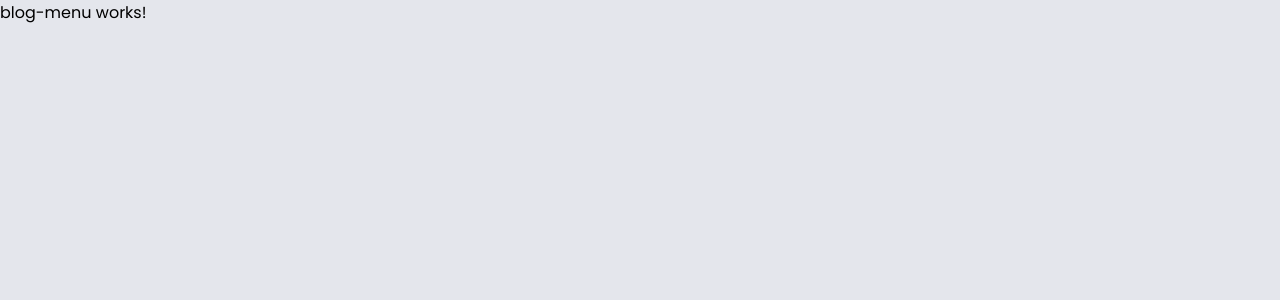
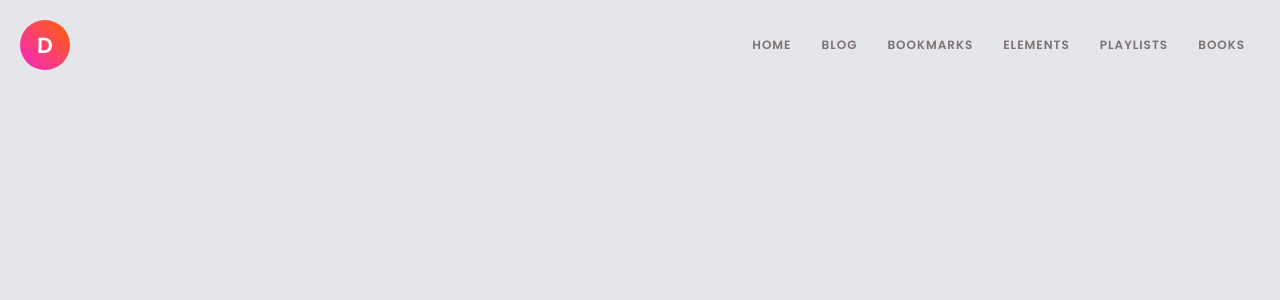
Before and after one commit to csilvanp/angular-blog, an Angular app: page / in a window 1280 px wide. Shown: the top 300 px of the page. Built offline with nearby package versions, Linux system fonts and the light colour scheme.

Commit message:
updated menu component & added dynamic data

```diff
--- a/src/app/components/blog-menu/blog-menu.component.css
+++ b/src/app/components/blog-menu/blog-menu.component.css
@@ -0,0 +1,53 @@
+.header__container {
+  width: 100%;
+  height: fit-content;
+}
+
+.menu__container {
+  padding: 20px 20px 0px;
+  display: flex;
+  align-items: center;
+  justify-content: space-between;
+}
+.simulate__img {
+  width: 50px;
+  height: 50px;
+  border-radius: 50%;
+  display: flex;
+  align-items: center;
+  justify-content: center;
+  text-align: center;
+  font-size: 22px;
+  font-weight: 600;
+  color: white;
+  background: linear-gradient(
+    45deg,
+    rgba(245, 35, 201, 1) 0%,
+    rgba(255, 99, 2, 1) 100%
+  );
+}
+
+.menu__list {
+  display: flex;
+  align-items: flex-end;
+  justify-content: flex-end;
+}
+
+.menu__items {
+  padding: 0px 15px 0px;
+  list-style: none;
+  text-transform: uppercase;
+  font-weight: 600;
+  font-size: 12px;
+  letter-spacing: 1px;
+}
+
+.menu__items > a {
+  color: rgb(124, 113, 113);
+  transition: color 0.2s;
+  text-decoration: none;
+}
+
+.menu__items > a:hover {
+  color: rgb(231, 40, 136);
+}
--- a/src/app/components/blog-menu/blog-menu.component.html
+++ b/src/app/components/blog-menu/blog-menu.component.html
@@ -1 +1,12 @@
-<p>blog-menu works!</p>
+<header class="header__container">
+  <nav class="menu__container">
+    <div class="simulate__img">D</div>
+    <ul class="menu__list">
+      <li class="menu__items" *ngFor="let item of items;">
+        <a href="">
+          {{item}}
+        </a>
+      </li>
+    </ul>
+  </nav>
+</header>
--- a/src/app/components/blog-menu/blog-menu.component.ts
+++ b/src/app/components/blog-menu/blog-menu.component.ts
@@ -1,15 +1,17 @@
-import { Component, OnInit } from '@angular/core';
+import { Component } from '@angular/core';
+import { environment } from '../../../environments/environment'
 
 @Component({
   selector: 'app-blog-menu',
   templateUrl: './blog-menu.component.html',
   styleUrls: ['./blog-menu.component.css']
 })
-export class BlogMenuComponent implements OnInit {
+export class BlogMenuComponent {
 
-  constructor() { }
+  items:string[];
 
-  ngOnInit(): void {
+  constructor() {
+    this.items = environment.menu_items;
   }
 
 }
--- a/src/environments/environment.ts
+++ b/src/environments/environment.ts
@@ -3,7 +3,8 @@
 // The list of file replacements can be found in `angular.json`.
 
 export const environment = {
-  production: false
+  production: false,
+  menu_items: ["Home", "Blog", "Bookmarks", "Elements", "Playlists", "Books"],
 };
 
 /*
```
